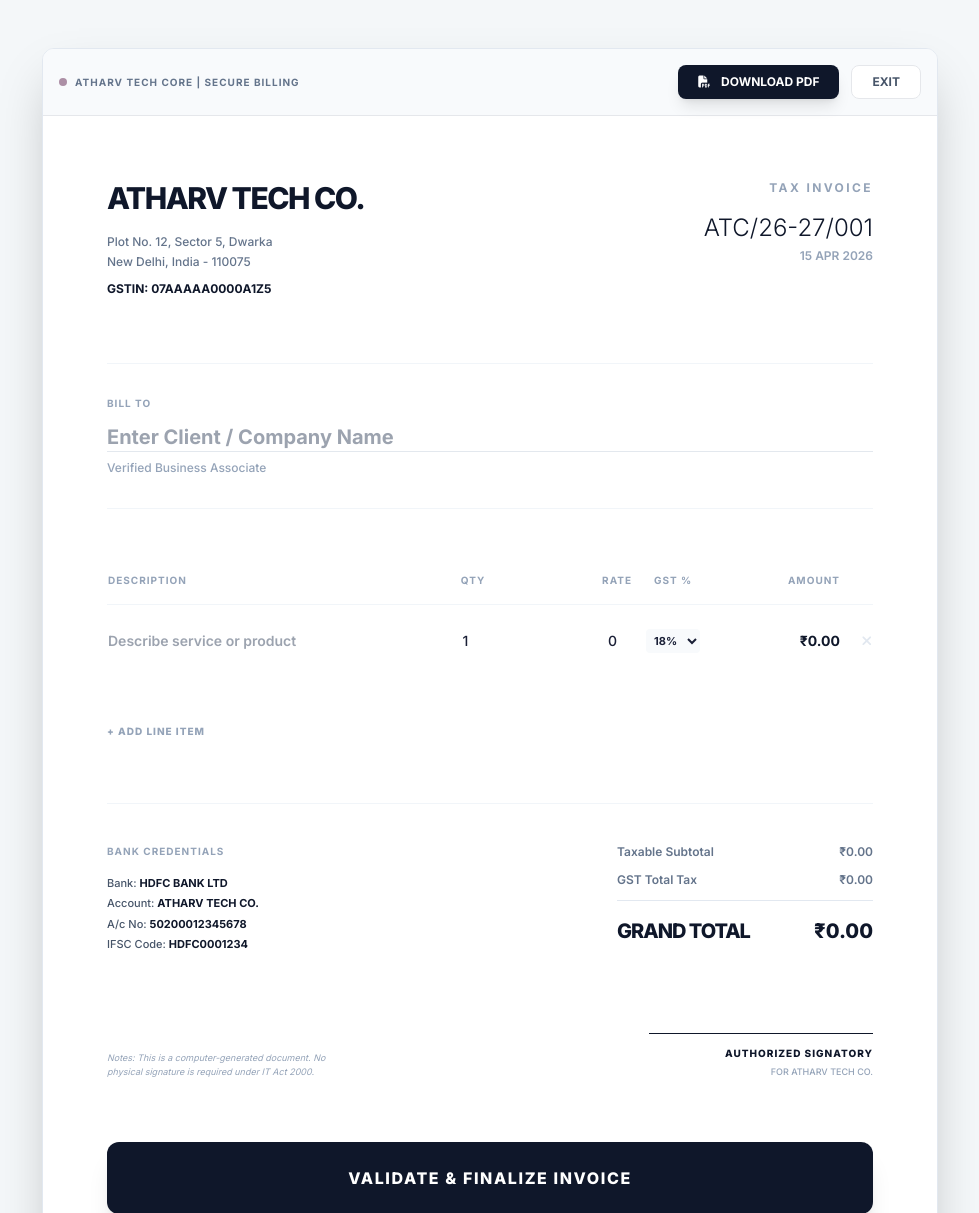
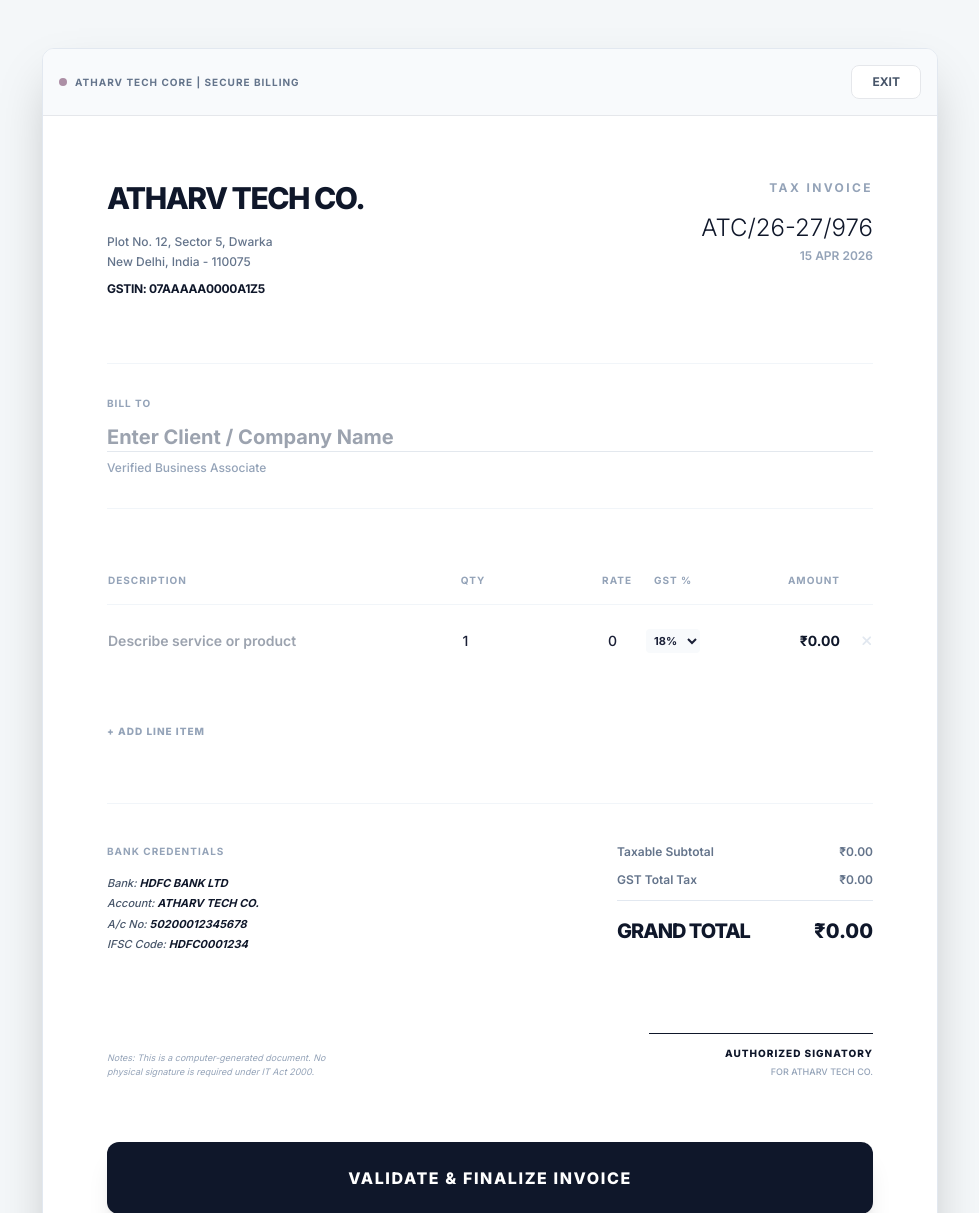
Before and after one commit to careatc1-pixel/A-SmartERP, a Flask app: page /sales/new in a window 1280 px wide. Shown: the top 1213 px of the page, without its empty margins (150-1129 px from the left). Run offline with Flask 3, Linux system fonts and the light colour scheme; the visitor is signed in with stand-in values (Sample User, id 1); data that the repository does not hold is empty; some libraries are stand-ins or nearby versions.

Commit message:
Invoicing-ERP-Reset-Wed 04/15/2026-23:46:16.33

```diff
--- a/app.py
+++ b/app.py
@@ -1,8 +1,10 @@
-from flask import Flask, render_template, redirect, url_for, request, jsonify
+from flask import Flask, render_template, redirect, url_for, request, jsonify, send_file
 from flask_sqlalchemy import SQLAlchemy
 from flask_login import LoginManager, UserMixin, login_user, login_required, logout_user, current_user
 import os
 from datetime import datetime
+import pandas as pd
+from io import BytesIO
 
 # Vercel Production Variable
 app = Flask(__name__)
@@ -15,7 +17,7 @@ if DB_URL.startswith("postgres://"):
 app.config.update(
     SQLALCHEMY_DATABASE_URI=DB_URL,
     SQLALCHEMY_TRACK_MODIFICATIONS=False,
-    SECRET_KEY='ATHARV_ERP_PRO_V6' # Secret key updated to force build
+    SECRET_KEY='ATHARV_ERP_V7_SYNC_FIX' # Key updated to force Vercel refresh
 )
 
 db = SQLAlchemy(app)
@@ -31,7 +33,7 @@ class User(UserMixin, db.Model):
     username = db.Column(db.String(50), unique=True)
     password = db.Column(db.String(100))
 
-class Invoice(db.Model): # Purana general invoice model
+class Invoice(db.Model):
     id = db.Column(db.Integer, primary_key=True)
     invoice_no = db.Column(db.String(20), unique=True)
     client_name = db.Column(db.String(100))
@@ -39,7 +41,7 @@ class Invoice(db.Model): # Purana general invoice model
     status = db.Column(db.String(20), default='Unpaid')
     date_created = db.Column(db.Date, default=datetime.utcnow().date())
 
-class Product(db.Model): # Inventory Module
+class Product(db.Model):
     id = db.Column(db.Integer, primary_key=True)
     user_id = db.Column(db.Integer, db.ForeignKey('user.id'))
     name = db.Column(db.String(100), nullable=False)
@@ -47,13 +49,13 @@ class Product(db.Model): # Inventory Module
     stock = db.Column(db.Integer, default=0)
     price = db.Column(db.Float, default=0.0)
 
-class SaleInvoice(db.Model): # Advanced Billing Module
+class SaleInvoice(db.Model):
     id = db.Column(db.Integer, primary_key=True)
     user_id = db.Column(db.Integer, db.ForeignKey('user.id'))
     inv_no = db.Column(db.String(50), unique=True)
     client_name = db.Column(db.String(100))
-    total_amount = db.Column(db.Float) # Final amount with variable GST
-    gst_amount = db.Column(db.Float)   # Total tax calculated
+    total_amount = db.Column(db.Float)
+    gst_amount = db.Column(db.Float)
     status = db.Column(db.String(20), default='Paid')
     date = db.Column(db.DateTime, default=datetime.utcnow)
 
@@ -97,7 +99,6 @@ def dashboard():
 @app.route('/accounting')
 @login_required
 def accounting():
-    # Dynamic counts from SaleInvoice table
     user_sales = SaleInvoice.query.filter_by(user_id=current_user.id).all()
     total_val = sum(s.total_amount for s in user_sales)
     stats = {
@@ -113,29 +114,56 @@ def new_sales():
     products = Product.query.filter_by(user_id=current_user.id).all()
     return render_template('sales_form.html', products=products)
 
+# --- SYNC ERROR FIX ROUTE ---
 @app.route('/api/save-sale', methods=['POST'])
 @login_required
 def save_sale():
     data = request.json
     try:
-        # Multi-GST entry saving logic
+        # Check if invoice number already exists to avoid cloud sync error
+        existing = SaleInvoice.query.filter_by(inv_no=data['inv_no']).first()
+        final_inv_no = data['inv_no']
+        if existing:
+            # If exists, append unique timestamp suffix
+            final_inv_no = f"{data['inv_no']}-{datetime.now().strftime('%M%S')}"
+
         new_sale = SaleInvoice(
             user_id=current_user.id,
-            inv_no=data['inv_no'],
+            inv_no=final_inv_no,
             client_name=data['client'],
             total_amount=float(data['total']),
             gst_amount=float(data['gst'])
         )
         db.session.add(new_sale)
-
-        # Optional: Yahan hum naye products ko auto-add bhi kar sakte hain inventory mein
-        # Logic: Agar product exist nahi karta, toh insert kar do.
-
         db.session.commit()
-        return jsonify({"status": "success", "message": "Invoice Synced & Saved"})
+        return jsonify({"status": "success", "message": "Cloud Sync Complete"})
     except Exception as e:
         db.session.rollback()
         return jsonify({"status": "error", "message": str(e)}), 400
+
+# --- EXCEL REPORT EXPORT ---
+@app.route('/export/sales')
+@login_required
+def export_sales():
+    sales = SaleInvoice.query.filter_by(user_id=current_user.id).all()
+    data = [{
+        "Date": s.date.strftime('%d-%m-%Y'),
+        "Invoice No": s.inv_no,
+        "Client Name": s.client_name,
+        "GST Amount": f"Rs.{s.gst_amount:,.2f}",
+        "Total Amount": f"Rs.{s.total_amount:,.2f}",
+        "Status": s.status
+    } for s in sales]
+
+    df = pd.DataFrame(data)
+    output = BytesIO()
+    with pd.ExcelWriter(output, engine='openpyxl') as writer:
+        df.to_excel(writer, index=False, sheet_name='Sales_Report')
+    output.seek(0)
+
+    return send_file(output,
+                     download_name=f"ATC_Sales_Report_{datetime.now().strftime('%d_%m_%Y')}.xlsx",
+                     as_attachment=True)
 
 @app.route('/logout')
 def logout():
--- a/requirements.txt
+++ b/requirements.txt
@@ -3,3 +3,5 @@ Flask-SQLAlchemy
 Flask-Login
 psycopg2-binary
 reportlab
+pandas
+openpyxl
--- a/templates/sales_form.html
+++ b/templates/sales_form.html
@@ -32,7 +32,7 @@
                 <span class="text-[10px] font-bold text-slate-500 uppercase tracking-widest">Atharv Tech Core | Secure Billing</span>
             </div>
             <div class="flex gap-3">
-                <button @click="generatePDF()" class="bg-slate-900 text-white px-5 py-2 rounded-lg font-bold text-xs shadow-lg hover:bg-black transition-all">
+                <button @click="generatePDF()" x-show="isSaved" class="bg-slate-900 text-white px-5 py-2 rounded-lg font-bold text-xs shadow-lg hover:bg-black transition-all">
                     <i class="fa-solid fa-file-pdf mr-2"></i> DOWNLOAD PDF
                 </button>
                 <a href="/accounting" class="bg-white border px-5 py-2 rounded-lg font-bold text-xs text-slate-600 hover:bg-slate-50">EXIT</a>
@@ -46,13 +46,13 @@
                     <div class="text-[12px] text-slate-500 font-medium leading-relaxed">
                         <p>Plot No. 12, Sector 5, Dwarka</p>
                         <p>New Delhi, India - 110075</p>
-                        <p class="mt-2 text-slate-900 font-bold">GSTIN: 07AAAAA0000A1Z5</p>
+                        <p class="mt-2 text-slate-900 font-bold uppercase tracking-tight">GSTIN: 07AAAAA0000A1Z5</p>
                     </div>
                 </div>
                 <div class="text-right">
                     <h2 class="text-xs font-bold text-slate-400 uppercase tracking-[0.2em] mb-4">Tax Invoice</h2>
                     <div class="space-y-1">
-                        <p class="text-2xl font-light text-slate-900">ATC/26-27/001</p>
+                        <p class="text-2xl font-light text-slate-900" x-text="invNo"></p>
                         <p class="text-xs font-semibold text-slate-400 uppercase" x-text="invoiceDate"></p>
                     </div>
                 </div>
@@ -90,7 +90,7 @@
                                 <input type="number" x-model.number="item.price" @input="calculate()" class="w-full text-right outline-none">
                             </td>
                             <td class="py-6 text-center">
-                                <select x-model.number="item.gstSlab" @change="calculate()" class="no-print font-bold text-[11px] bg-slate-50 p-1 rounded outline-none">
+                                <select x-model.number="item.gstSlab" @change="calculate()" class="no-print font-bold text-[11px] bg-slate-50 p-1 rounded outline-none cursor-pointer">
                                     <option value="0">0%</option><option value="5">5%</option><option value="12">12%</option><option value="18" selected>18%</option><option value="28">28%</option>
                                 </select>
                                 <span class="hidden print:block text-[11px] font-bold" x-text="item.gstSlab + '%'"></span>
@@ -109,7 +109,7 @@
             <div class="flex justify-between items-start border-t pt-10 border-slate-100">
                 <div class="max-w-[280px]">
                     <h4 class="text-[10px] font-bold text-slate-400 uppercase mb-4 tracking-widest">Bank Credentials</h4>
-                    <div class="text-[11px] text-slate-600 space-y-1 font-medium">
+                    <div class="text-[11px] text-slate-600 space-y-1 font-medium italic">
                         <p>Bank: <span class="text-slate-900 font-bold">HDFC BANK LTD</span></p>
                         <p>Account: <span class="text-slate-900 font-bold">ATHARV TECH CO.</span></p>
                         <p>A/c No: <span class="text-slate-900 font-bold">50200012345678</span></p>
@@ -126,7 +126,7 @@
                         <span x-text="'₹' + totalGst.toLocaleString('en-IN', {minimumFractionDigits: 2})"></span>
                     </div>
                     <div class="flex justify-between text-xl font-extrabold text-slate-900 pt-4 border-t border-slate-200">
-                        <span class="tracking-tighter">GRAND TOTAL</span>
+                        <span class="tracking-tighter uppercase">Grand Total</span>
                         <span x-text="'₹' + total.toLocaleString('en-IN', {minimumFractionDigits: 2})"></span>
                     </div>
                 </div>
@@ -143,7 +143,7 @@
             </div>
 
             <button @click="saveAndLock()" x-show="!isSaved"
-                    class="no-print w-full bg-slate-900 text-white p-6 rounded-xl font-black uppercase tracking-widest mt-16 shadow-xl hover:bg-black transition-all">
+                    class="no-print w-full bg-slate-900 text-white p-6 rounded-xl font-black uppercase tracking-widest mt-16 shadow-xl hover:bg-black transition-all active:scale-[0.98]">
                 Validate & Finalize Invoice
             </button>
         </div>
@@ -153,7 +153,8 @@
         function invoiceSystem() {
             return {
                 clientName: '',
-                invNo: 'ATC/26-27/001',
+                // UNIQUE COUNTER LOGIC ADDED HERE
+                invNo: 'ATC/26-27/' + String(Math.floor(Date.now() / 1000)).slice(-3),
                 invoiceDate: new Date().toLocaleDateString('en-GB', {day:'2-digit', month:'short', year:'numeric'}),
                 items: [{ name: '', qty: 1, price: 0, gstSlab: 18 }],
                 subtotal: 0,
@@ -175,7 +176,7 @@
                 },
 
                 async saveAndLock() {
-                    if(!this.clientName) return alert('Enter Client Name');
+                    if(!this.clientName) return alert('Customer Name is required!');
 
                     try {
                         const response = await fetch('/api/save-sale', {
@@ -189,15 +190,17 @@
                             })
                         });
 
+                        const result = await response.json();
+
                         if(response.ok) {
                             this.isSaved = true;
-                            alert('Invoice Synced with Cloud. Opening PDF Viewer...');
-                            setTimeout(() => { this.generatePDF(); }, 1000);
+                            alert('Cloud Sync Complete! You can now download the PDF.');
+                            setTimeout(() => { this.generatePDF(); }, 800);
                         } else {
-                            alert('Cloud Sync Failed. Try again.');
+                            alert('Cloud Sync Failed: ' + (result.message || 'Unknown Error'));
                         }
                     } catch (e) {
-                        alert('Network Error. Check your connection.');
+                        alert('Network Error! Please check your connection.');
                     }
                 }
             }
```
